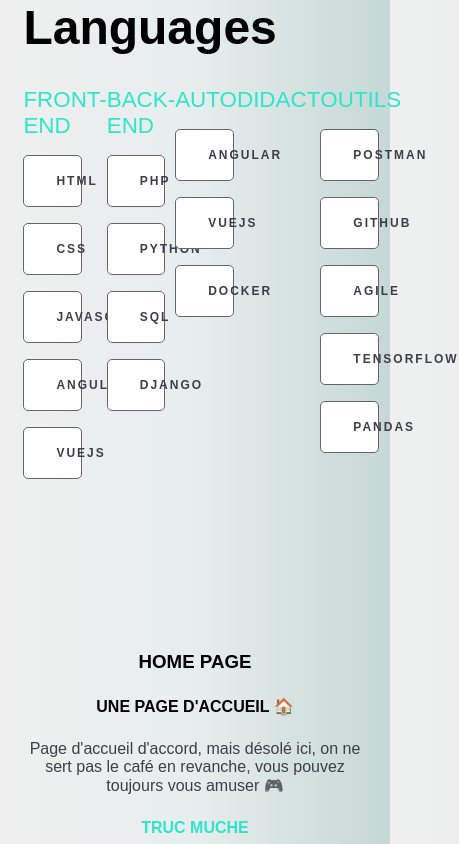
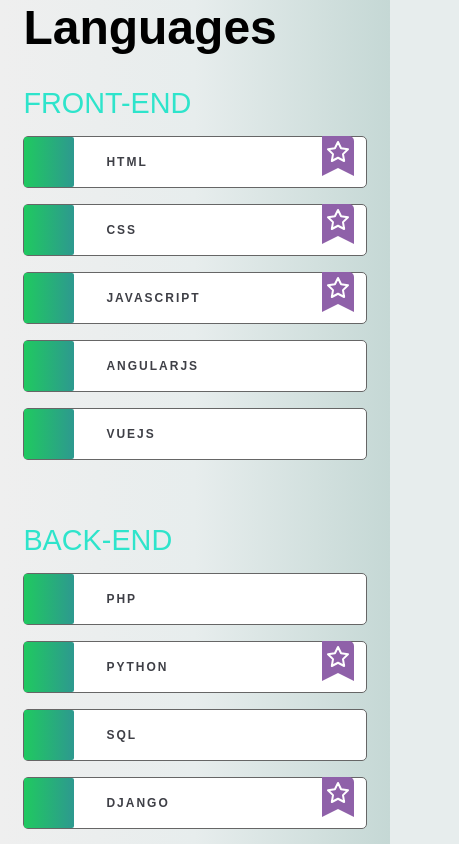
Before and after one commit to Worcesters/ng-django, an Angular app in the folder ngfront/: page /languages in a window 390 px wide. Shown: the top 844 px of the page, 459 px wide, since content can reach past the window. Built offline with nearby package versions, Linux system fonts and the light colour scheme.

Commit message:
feat front responsive

```diff
--- a/ngfront/src/app/components/crashtest/crashtest.component.css
+++ b/ngfront/src/app/components/crashtest/crashtest.component.css
@@ -1,10 +1,110 @@
 @import url('https://fonts.googleapis.com/css?family=Oswald:400,700');
 
+main section{
+    display: flex;
+    flex-direction: row;
+    justify-content: space-between;
+}
+
+main section article{
+    display: flex;
+    flex-direction: column;
+    justify-content: space-between;
+}
+main section article>div{
+    width: 35vw;
+    margin: 1rem 0 4rem 0;
+}
+main section article div p{
+    letter-spacing: 2px;
+    margin: 2rem 0;
+}
+main section article div div.btn_fake{
+    border: solid 1px #3e3f46;
+    width: fit-content;
+    padding: 1rem 4rem;
+    border-radius: 2rem;
+    cursor: pointer;
+}
+/*Nav isometric*/
+ul{
+    position: relative;
+    transform: skewY(-15deg);
+    transition: 0.5s;
+    align-self: center;
+    margin-bottom: 24vh;
+    margin-right: 25vw;
+}
+
+ul li::before{
+    content: '';
+    position: absolute;
+    width: 40px;
+    height: 100%;
+    top: 0;
+    left: -40px;
+    background-color: #2e3133;
+    transform-origin: right;
+    transform: skewY(45deg);
+}
+
+ul li:hover::before{
+    background-color: #2f8378;
+}
+
+ul li:hover::after{
+    background-color: #30c2ae;
+}
+
+ul li::after{
+    content: '';
+    position: absolute;
+    width: 100%;
+    height: 40px;
+    top: -40px;
+    left: -20px;
+    background-color: #35383e;
+    transform-origin: right;
+    transform: skewX(45deg);
+    transition: 0.5s;
+}
+
+ul li{
+    position: relative;
+    list-style: none;
+    width: 200px;
+    cursor: pointer;
+    background-color: #3e3f46;
+    padding: 15px;
+    z-index: var(--i);
+    transition: 0.5s;
+}
+
+ul li:hover{
+    background-color: #2ee4cb;
+    transform: translateX(-50px);
+}
+
+ul li a{
+    text-decoration: none;
+    color: #999;
+    text-transform: uppercase;
+    letter-spacing: 0.05em;
+    transition: 0.5s;
+}
+
+ul li:hover a{
+    color: #FFFFFF;
+}
+
+ul li:last-child::after{
+    box-shadow: -120px 120px 20px rgba(0,0,0,0.25);
+}
 
 /*Cube isometric*/
 
 /* Cube */
-.scene {
+main section article div.scene {
     width: 20vw;
     height: 10vw;
     -webkit-perspective: 2000px;
@@ -12,7 +112,6 @@
     margin-right: 10vw;
     align-self: center;
 }
-
 .cube {
     width: 20vw;
     height: 10vw;
@@ -118,156 +217,3 @@
 .cube__face--left   { -webkit-transform: rotateY(-90deg) translateZ(5.0vw); transform: rotateY(-90deg) translateZ(5.0vw); }
 .cube__face--top    { -webkit-transform: rotateX( 90deg) translateZ(5.0vw); transform: rotateX( 90deg) translateZ(5.0vw); }
 .cube__face--bottom { -webkit-transform: rotateX(-90deg) translateZ(5.0vw); transform: rotateX(-90deg) translateZ(5.0vw); }
-
-
-
-main section{
-    display: flex;
-    flex-direction: row;
-    justify-content: space-between;
-}
-
-main section article{
-    display: flex;
-    flex-direction: column;
-    justify-content: space-between;
-}
-main section article div{
-    width: 35vw;
-    margin: 1rem 0 4rem 0;
-}
-main section article div p{
-    letter-spacing: 2px;
-    margin: 2rem 0;
-}
-main section article div div:last-child{
-    border: solid 1px #3e3f46;
-    width: fit-content;
-    padding: 1rem 4rem;
-    border-radius: 2rem;
-    cursor: pointer;
-}
-/*Nav isometric*/
-ul{
-    position: relative;
-    transform: skewY(-15deg);
-    transition: 0.5s;
-    align-self: center;
-    margin-bottom: 24vh;
-}
-
-ul li::before{
-    content: '';
-    position: absolute;
-    width: 40px;
-    height: 100%;
-    top: 0;
-    left: -40px;
-    background-color: #2e3133;
-    transform-origin: right;
-    transform: skewY(45deg);
-}
-
-ul li:hover::before{
-    background-color: #2f8378;
-}
-
-ul li:hover::after{
-    background-color: #30c2ae;
-}
-
-ul li::after{
-    content: '';
-    position: absolute;
-    width: 100%;
-    height: 40px;
-    top: -40px;
-    left: -20px;
-    background-color: #35383e;
-    transform-origin: right;
-    transform: skewX(45deg);
-    transition: 0.5s;
-}
-
-ul li{
-    position: relative;
-    list-style: none;
-    width: 200px;
-    cursor: pointer;
-    background-color: #3e3f46;
-    padding: 15px;
-    z-index: var(--i);
-    transition: 0.5s;
-}
-
-ul li:hover{
-    background-color: #2ee4cb;
-    transform: translateX(-50px);
-}
-
-ul li a{
-    text-decoration: none;
-    color: #999;
-    text-transform: uppercase;
-    letter-spacing: 0.05em;
-    transition: 0.5s;
-}
-
-ul li:hover a{
-    color: #FFFFFF;
-}
-
-ul li:last-child::after{
-    box-shadow: -120px 120px 20px rgba(0,0,0,0.25);
-}
-
-
-/*Label floating*/
-
-body div{
-    position: absolute;
-    user-select: none;
-    transform: translate(-50%, -50%) translate(313px, 363.8px);
-    z-index: 1;
-}
-.label {
-    /* display: none; */
-    height: 14vh;
-}
-
-.label p {
-    transform: var(--transform);
-    margin-top: -100%;
-    padding: 0.8rem 2rem;
-    border-radius: 30px;
-    box-shadow: 6px -6px rgb(0 0 0 / 50%);
-    background: #C4302B;
-    color: #FFF;
-    font-size: 1.25rem;
-    letter-spacing: 1px;
-    animation: bounce 0.8s linear infinite;
-}
-.label p::after {
-    position: absolute;
-    top: calc(100% - 1px);
-    left: 50%;
-    margin-left: -20px;
-    border: 15px solid transparent;
-    border-top: 15px solid #C4302B;
-    content: "";
-}
-:root {
-    --transform: rotateY(45deg) rotate3d(0.9, 0, 1, 30deg) translateX(90px) translateZ(-80px);
-}
-
-@keyframes bounce {
-    0% {
-      transform: translateY(0px) var(--transform);
-    }
-    50% {
-      transform: translateY(20px) var(--transform);
-    }
-    100% {
-      transform: translateY(0px) var(--transform);
-    }
-  }
--- a/ngfront/src/app/components/experience/experience.component.html
+++ b/ngfront/src/app/components/experience/experience.component.html
@@ -5,7 +5,7 @@
             <div>
                 <h2> Diplomes </h2>
                 <p>
-                    RNCP niveau IV équivalents Bac+3 : <br>
+                    RNCP niveau VI équivalents Bac+3 : <br>
                     - Developpeur en intelligence artificielle<br>
                     - Stack technique : Python, Keras, Tensorflow, Flask, Agile, Numpy, Pandas, Matplotlib
                     <br>
--- a/ngfront/src/app/components/home/home.component.css
+++ b/ngfront/src/app/components/home/home.component.css
@@ -62,6 +62,9 @@
     main section div.img{
        display: none;
     }
+    main section article p{
+        text-align: justify;
+    }
 }
 @media screen and (min-width: 320px) and (max-width: 600px){
     main section article div {
--- a/ngfront/src/app/components/language/language.component.css
+++ b/ngfront/src/app/components/language/language.component.css
@@ -28,7 +28,8 @@
 main section article div ul{
     text-decoration: none;
     font-weight: 600;
-    width: 15vw;
+    width: 20vw;
+    min-width: 200px;
     text-transform: uppercase;
 }
 main section article div ul li{
@@ -37,13 +38,14 @@
     align-items: center;
     border-radius: 5px;
     margin: 1rem 0;
+    position: relative;
     background: #ffffff;
 }
 main section article div ul li span {
     background: linear-gradient(
         to right,
-        #2d998f,
-        #20c960
+        #20c960,
+        #2d998f
     );
     min-height: 50px;
     align-self: center;
@@ -51,3 +53,90 @@
     margin-right: 2rem;
     border-radius: 2px;
 }
+/*Bookmark*/
+
+.ribbon-bookmark.ribbon-top {
+    padding-right: 0;
+    padding-bottom: 0.25rem;
+    padding-left: 0;
+    border-radius: 0 5px 0 0;
+}
+.ribbon.bg-green {
+    border-color: #8f61a9;
+}
+.ribbon-top {
+    right: 0.75rem;
+}
+.ribbon:before {
+    position: absolute;
+    width: 0;
+    height: 0;
+    content: "";
+    filter: brightness(70%);
+}
+.ribbon-top:before {
+    top: 0;
+    right: 100%;
+    bottom: auto;
+    border-color: inherit;
+    border-top-color: transparent;
+    border-left-color: transparent;
+}
+.ribbon-bookmark.ribbon-top:after {
+    top: 100%;
+    right: 0;
+    left: 0;
+    border-color: inherit;
+    border-width: 1rem;
+    border-top-width: 0;
+    border-bottom-color: transparent;
+    border-bottom-width: 0.5rem;
+}
+.ribbon-bookmark:after {
+    position: absolute;
+    top: 0;
+    right: 100%;
+    display: block;
+    width: 0;
+    height: 0;
+    content: "";
+    border: 1rem solid;
+}
+
+.ribbon {
+    position: absolute;
+    top: -17px;
+    z-index: 1;
+    padding: 0.25rem 0.75rem;
+    font-size: .625rem;
+    font-weight: 900;
+    line-height: 1;
+    color: #fff;
+    text-align: center;
+    text-transform: uppercase;
+    background: #8f61a9;
+    width: 2rem;
+    display: inline-flex;
+    align-items: center;
+    justify-content: center;
+    min-height: 2rem;
+    min-width: 2rem;
+}
+@media screen and (max-width: 1920px) {
+    main h2 { font-size: 1.8rem; }
+    main section article div ul{ width: 20vw; }
+}
+@media screen and (max-width: 920px) {
+    main section article > div {
+        flex-wrap: wrap;
+    }
+}
+@media screen and (min-width: 320px) and (max-width: 600px) {
+    main section article > div {
+        flex-direction: column;
+    }
+    main section article div ul {
+        width: unset;
+        min-width: unset;
+    }
+}
--- a/ngfront/src/app/components/language/language.component.html
+++ b/ngfront/src/app/components/language/language.component.html
@@ -6,9 +6,39 @@
                 <div>
                     <h2> Front-End </h2>
                     <ul>
-                        <li><span class="lg_logo_html"></span><p>Html</p></li>
-                        <li><span class="lg_logo_css"></span><p>Css</p></li>
-                        <li><span class="lg_logo_js"></span><p>Javascript</p></li>
+                        <li>
+                            <span class="lg_logo_html"></span>
+                            <p>Html</p>
+                            <div class="ribbon ribbon-top ribbon-bookmark bg-green">
+                                <!-- Download SVG icon from http://tabler-icons.io/i/star -->
+                                <svg xmlns="http://www.w3.org/2000/svg" class="icon icon-filled" width="24" height="24" viewBox="0 0 24 24" stroke-width="2" stroke="currentColor" fill="none" stroke-linecap="round" stroke-linejoin="round">
+                                    <path stroke="none" d="M0 0h24v24H0z" fill="none"></path>
+                                    <path d="M12 17.75l-6.172 3.245l1.179 -6.873l-5 -4.867l6.9 -1l3.086 -6.253l3.086 6.253l6.9 1l-5 4.867l1.179 6.873z"></path>
+                                </svg>
+                          </div>
+                        </li>
+                        <li>
+                            <span class="lg_logo_css"></span>
+                            <p>Css</p>
+                            <div class="ribbon ribbon-top ribbon-bookmark bg-green">
+                                <!-- Download SVG icon from http://tabler-icons.io/i/star -->
+                                <svg xmlns="http://www.w3.org/2000/svg" class="icon icon-filled" width="24" height="24" viewBox="0 0 24 24" stroke-width="2" stroke="currentColor" fill="none" stroke-linecap="round" stroke-linejoin="round">
+                                    <path stroke="none" d="M0 0h24v24H0z" fill="none"></path>
+                                    <path d="M12 17.75l-6.172 3.245l1.179 -6.873l-5 -4.867l6.9 -1l3.086 -6.253l3.086 6.253l6.9 1l-5 4.867l1.179 6.873z"></path>
+                                </svg>
+                          </div>
+                        </li>
+                        <li>
+                            <span class="lg_logo_js"></span>
+                            <p>Javascript</p>
+                            <div class="ribbon ribbon-top ribbon-bookmark bg-green">
+                                <!-- Download SVG icon from http://tabler-icons.io/i/star -->
+                                <svg xmlns="http://www.w3.org/2000/svg" class="icon icon-filled" width="24" height="24" viewBox="0 0 24 24" stroke-width="2" stroke="currentColor" fill="none" stroke-linecap="round" stroke-linejoin="round">
+                                    <path stroke="none" d="M0 0h24v24H0z" fill="none"></path>
+                                    <path d="M12 17.75l-6.172 3.245l1.179 -6.873l-5 -4.867l6.9 -1l3.086 -6.253l3.086 6.253l6.9 1l-5 4.867l1.179 6.873z"></path>
+                                </svg>
+                          </div>
+                        </li>
                         <li><span class="lg_logo_ngjs"></span><p>AngularJs</p></li>
                         <li><span class="lg_logo_vue"></span><p>VueJs</p></li>
                     </ul>
@@ -17,9 +47,29 @@
                     <h2> Back-End </h2>
                     <ul>
                         <li><span class="lg_logo_php"></span><p>Php</p></li>
-                        <li><span class="lg_logo_python"></span><p>Python</p></li>
+                        <li>
+                            <span class="lg_logo_python"></span>
+                            <p>Python</p>
+                            <div class="ribbon ribbon-top ribbon-bookmark bg-green">
+                                <!-- Download SVG icon from http://tabler-icons.io/i/star -->
+                                <svg xmlns="http://www.w3.org/2000/svg" class="icon icon-filled" width="24" height="24" viewBox="0 0 24 24" stroke-width="2" stroke="currentColor" fill="none" stroke-linecap="round" stroke-linejoin="round">
+                                    <path stroke="none" d="M0 0h24v24H0z" fill="none"></path>
+                                    <path d="M12 17.75l-6.172 3.245l1.179 -6.873l-5 -4.867l6.9 -1l3.086 -6.253l3.086 6.253l6.9 1l-5 4.867l1.179 6.873z"></path>
+                                </svg>
+                          </div>
+                        </li>
                         <li><span class="lg_logo_sql"></span><p>Sql</p></li>
-                        <li><span class="lg_logo_django"></span><p>Django</p></li>
+                        <li>
+                            <span class="lg_logo_django"></span>
+                            <p>Django</p>
+                            <div class="ribbon ribbon-top ribbon-bookmark bg-green">
+                                <!-- Download SVG icon from http://tabler-icons.io/i/star -->
+                                <svg xmlns="http://www.w3.org/2000/svg" class="icon icon-filled" width="24" height="24" viewBox="0 0 24 24" stroke-width="2" stroke="currentColor" fill="none" stroke-linecap="round" stroke-linejoin="round">
+                                    <path stroke="none" d="M0 0h24v24H0z" fill="none"></path>
+                                    <path d="M12 17.75l-6.172 3.245l1.179 -6.873l-5 -4.867l6.9 -1l3.086 -6.253l3.086 6.253l6.9 1l-5 4.867l1.179 6.873z"></path>
+                                </svg>
+                          </div>
+                        </li>
                     </ul>
                 </div>
                 <div>
@@ -34,10 +84,20 @@
                     <h2> Outils </h2>
                     <ul>
                         <li><span class="lg_logo_postman"></span><p>Postman</p></li>
-                        <li><span class="lg_logo_github"></span><p>Github</p></li>
+                        <li>
+                            <span class="lg_logo_github"></span>
+                            <p>Github</p>
+                            <div class="ribbon ribbon-top ribbon-bookmark bg-green">
+                                <!-- Download SVG icon from http://tabler-icons.io/i/star -->
+                                <svg xmlns="http://www.w3.org/2000/svg" class="icon icon-filled" width="24" height="24" viewBox="0 0 24 24" stroke-width="2" stroke="currentColor" fill="none" stroke-linecap="round" stroke-linejoin="round">
+                                    <path stroke="none" d="M0 0h24v24H0z" fill="none"></path>
+                                    <path d="M12 17.75l-6.172 3.245l1.179 -6.873l-5 -4.867l6.9 -1l3.086 -6.253l3.086 6.253l6.9 1l-5 4.867l1.179 6.873z"></path>
+                                </svg>
+                          </div>
+                        </li>
                         <li><span class="lg_logo_agile"></span><p>Agile</p></li>
                         <li><span class="lg_logo_tensorflow"></span><p>Tensorflow</p></li>
-                        <li><span class="lg_logo_pandas"></span><p>Pandas</p></li>
+                        <li><span class="lg_logo_trello"></span><p>Trello</p></li>
                     </ul>
                 </div>
             </div>
--- a/ngfront/src/app/components/struc/footer/footer.component.css
+++ b/ngfront/src/app/components/struc/footer/footer.component.css
@@ -11,17 +11,23 @@
 }
 footer div{
     width: 15vw;
+    font-size: small;
+}
+footer div div p{
+    text-transform: none;
+    font-weight: 600;
 }
 footer div:nth-last-child(2) h4{
     color: #2ee4cb;
     font-weight: 600;
 }
-footer div h4,h3{
+footer div div, footer div h4,h3{
     text-transform: uppercase;
     font-weight: 900;
 }
 footer div h4{
     margin: 1.5rem 0;
+    cursor: pointer;
 }
 footer div div:last-child{
     color: #2ee4cb;
@@ -29,6 +35,15 @@
     text-transform: uppercase;
     cursor: pointer;
     margin-top: 1.5rem;
+}
+
+@media screen and (max-width: 980px) {
+    footer div h4,footer div div, footer div div p{
+        display: none;
+    }
+    footer div h3{
+        font-size: 0.7rem;
+    }
 }
 @media screen and (min-width: 320px) and (max-width: 600px) {
     footer{
--- a/ngfront/src/app/components/struc/footer/footer.component.html
+++ b/ngfront/src/app/components/struc/footer/footer.component.html
@@ -1,41 +1,49 @@
 <footer>
     <div>
         <img src=''/>
-        <h3> Home Page </h3>
+        <h3 routerLink="home"> Home </h3>
         <h4> Une page d'accueil 🏠 </h4>
+        <div>
             <p>
-            Page d'accueil d'accord, mais désolé ici, on ne sert pas le café en revanche, vous pouvez toujours vous amuser 🎮
+                Page d'accueil d'accord, mais désolé ici, on ne sert pas le café en revanche, vous pouvez toujours faire une petite partie  🎮
             </p>
             <div> truc muche </div>
+        </div>
     </div>
 
     <div>
         <img src=''/>
-        <h3> Languages Page </h3>
+        <h3 routerLink="languages"> Languages </h3>
         <h4> Un accès vers mes neuronnes 🧠 </h4>
+        <div>
             <p>
-            Un accès vers mes connaissances, peut-être serrez-vous les prochains qui m'entraineront vers une croissance neuronale via la découverte de nouveau langage ou technologies
+                Un accès vers mes connaissances, peut-être serrez-vous les prochains qui m'entraineront vers une croissance neuronale
             </p>
             <div> truc muche </div>
+        </div>
     </div>
 
     <div>
         <img src=''/>
-        <h3> Experiences Page </h3>
+        <h3 routerLink="experiences"> Experiences </h3>
         <h4> Un savoir faire, un developpement ⛏</h4>
+        <div>
             <p>
                 Des souvenirs, de l'xp gagner via des actions répété 🗡, j'ai bien level up depuis mes débuts, de quoi pouvoir vaincre certains boss
             </p>
             <div> truc muche </div>
         </div>
+    </div>
 
     <div>
         <img src=''/>
-        <h3> Crash & Test Page </h3>
+        <h3 routerLink="crash"> Crash & Test </h3>
         <h4> Un peu d'amusement personnel </h4>
+        <div>
             <p>
                 Ça l'air sympa oui, mais pourquoi faire ? .. pas grand-chose, mais regard ça bouge 🤪
             </p>
             <div> truc muche </div>
         </div>
+    </div>
   </footer>
--- a/ngfront/src/app/components/struc/header/header.component.html
+++ b/ngfront/src/app/components/struc/header/header.component.html
@@ -1,4 +1,5 @@
 <header>
+    <div class='openSidebarMenu'></div>
     <nav>
         <a routerLink="home">Home</a>
         <a routerLink="languages">Languages</a>
```
Also changed, not shown: ngfront/src/app/components/crashtest/crashtest.component.html (+15 -16 lines), ngfront/src/app/components/struc/header/header.component.css (+8 -0 lines), 1 other file (tests, documents, lock files or other folders). Lines whose indentation alone changed are shown as unchanged.
